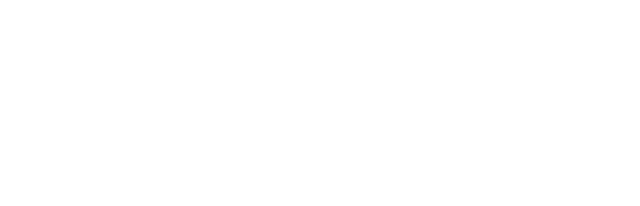
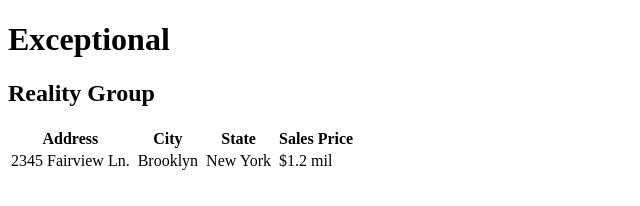
Before and after one commit to redakd/exceptional-realty, a plain HTML site: page market-report.html in a window 1280 px wide. Shown: the whole page, without its empty margins (0-640 px from the left). Drawn offline with Linux system fonts and the light colour scheme.

```diff
--- a/market-report.html
+++ b/market-report.html
@@ -0,0 +1,30 @@
+<!DOCTYPE html>
+</html>
+<head>
+  <meta charset="utf-8">
+  <title> Exceptional Realty Group - Luxury Homes - Make-report </title>
+</head>
+<body>
+  <h1>Exceptional</h1>
+  <h2>Reality Group</h2>
+  <table>
+    <tr>
+      <th>Address</th>
+      <th></th>
+      <th>City</th>
+      <th></th>
+      <th>State</th>
+      <th></th>
+      <th>Sales Price</th>
+    </tr>
+    <tr>
+      <td>2345 Fairview Ln.</td>
+      <td></td>
+      <td>Brooklyn</td>
+      <td></td>
+      <td>New York</td>
+      <td></td>
+      <td>$1.2 mil</td>
+    </tr>
+  </table>
+</html>
```
Also changed, not shown: index.html (+1 -1 lines).
